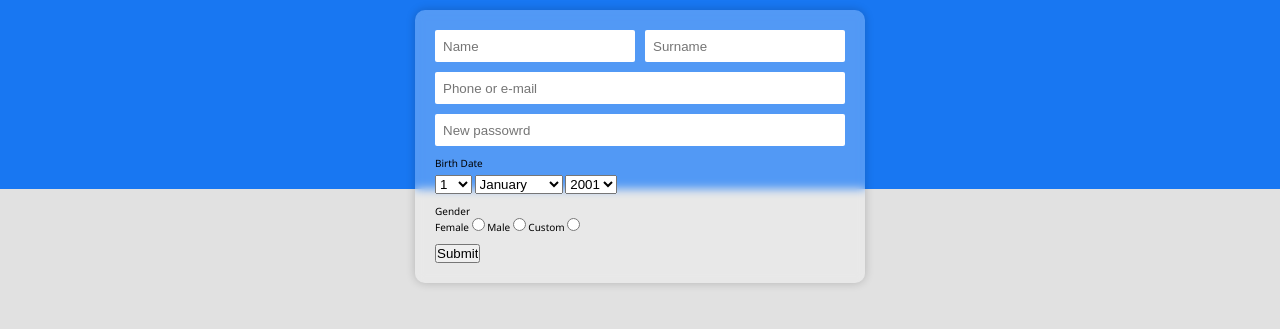
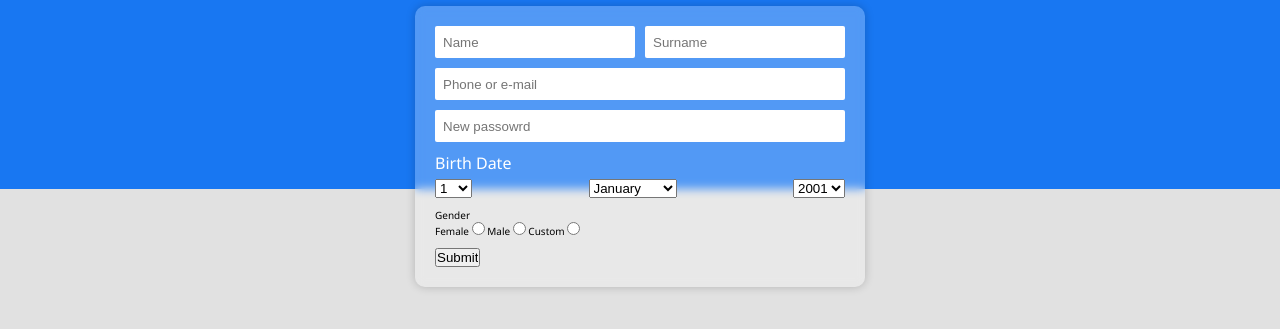
Before and after one commit to evelynlacerda/facebookform, a plain HTML site: page index.html in a window 1280 px wide. Shown: the part 291-620 px from the top of the page. Drawn offline with Linux system fonts and the light colour scheme.

Commit message:
GPG Test

```diff
--- a/src/css/style.css
+++ b/src/css/style.css
@@ -75,3 +75,20 @@ body {
     height: auto;
     gap: 5px;
 }
+
+.select-title {
+    width: 100%;
+    height: auto;
+    font-size: 16px;
+    color: #ffffff;
+    font-weight: 500;
+}
+
+.select-birth {
+    display: flex;
+    justify-content: space-between;
+}
+
+.select-option {
+
+}
```
